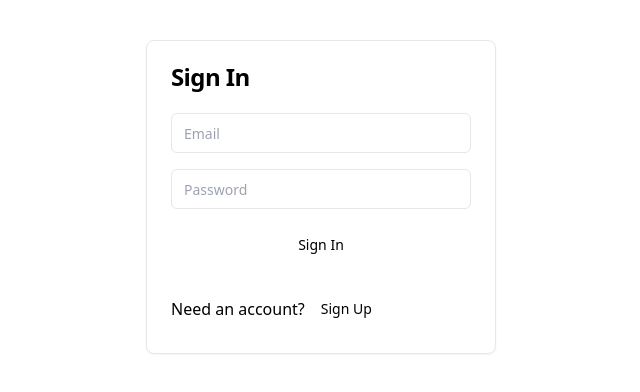
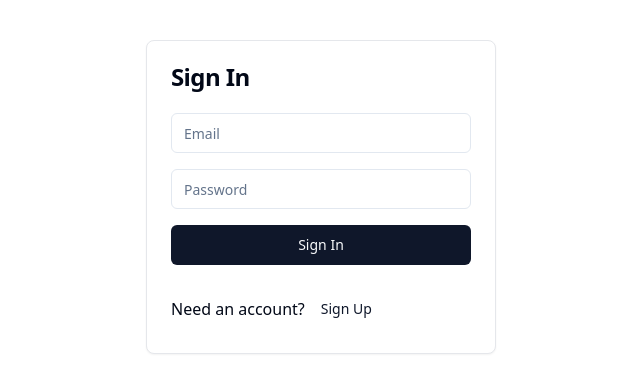
Before and after one commit to sernanic/adminDineOne, a React (Vite) app in the folder adminRestaurant/: page /signin in a window 1280 px wide. Shown: the top 392 px of the page, without its empty margins (319-959 px from the left). Built offline with nearby package versions, Linux system fonts and the light colour scheme; no server answers.

Commit message:
fix: schadcn UI

```diff
--- a/adminRestaurant/package.json
+++ b/adminRestaurant/package.json
@@ -49,8 +49,8 @@
     "eslint-plugin-react-hooks": "^5.1.0-rc.0",
     "eslint-plugin-react-refresh": "^0.4.9",
     "globals": "^15.9.0",
-    "postcss": "^8.4.41",
-    "tailwindcss": "^3.4.10",
+    "postcss": "^8.4.47",
+    "tailwindcss": "^3.4.13",
     "typescript": "^5.5.3",
     "typescript-eslint": "^8.0.1",
     "vite": "^5.4.1"
--- a/adminRestaurant/tailwind.config.js
+++ b/adminRestaurant/tailwind.config.js
@@ -7,7 +7,68 @@
     './src/**/*.{ts,tsx,js,jsx}',
   ],
   theme: {
-    extend: {},
+    extend: {
+      // Add these lines
+      colors: {
+        border: "hsl(var(--border))",
+        input: "hsl(var(--input))",
+        ring: "hsl(var(--ring))",
+        background: "hsl(var(--background))",
+        foreground: "hsl(var(--foreground))",
+        primary: {
+          DEFAULT: "hsl(var(--primary))",
+          foreground: "hsl(var(--primary-foreground))",
+        },
+        secondary: {
+          DEFAULT: "hsl(var(--secondary))",
+          foreground: "hsl(var(--secondary-foreground))",
+        },
+        destructive: {
+          DEFAULT: "hsl(var(--destructive))",
+          foreground: "hsl(var(--destructive-foreground))",
+        },
+        muted: {
+          DEFAULT: "hsl(var(--muted))",
+          foreground: "hsl(var(--muted-foreground))",
+        },
+        accent: {
+          DEFAULT: "hsl(var(--accent))",
+          foreground: "hsl(var(--accent-foreground))",
+        },
+        popover: {
+          DEFAULT: "hsl(var(--popover))",
+          foreground: "hsl(var(--popover-foreground))",
+        },
+        card: {
+          DEFAULT: "hsl(var(--card))",
+          foreground: "hsl(var(--card-foreground))",
+        },
+      },
+      borderRadius: {
+        lg: "var(--radius)",
+        md: "calc(var(--radius) - 2px)",
+        sm: "calc(var(--radius) - 4px)",
+      },
+      keyframes: {
+        "accordion-down": {
+          from: { height: 0 },
+          to: { height: "var(--radix-accordion-content-height)" },
+        },
+        "accordion-up": {
+          from: { height: "var(--radix-accordion-content-height)" },
+          to: { height: 0 },
+        },
+      },
+      animation: {
+        "accordion-down": "accordion-down 0.2s ease-out",
+        "accordion-up": "accordion-up 0.2s ease-out",
+      },
+    },
   },
-  plugins: [],
+  plugins: [
+    // Add this line
+    require("tailwindcss-animate")
+  ],
+  darkMode: ["class"],
+  prefix: "",
 };
```
